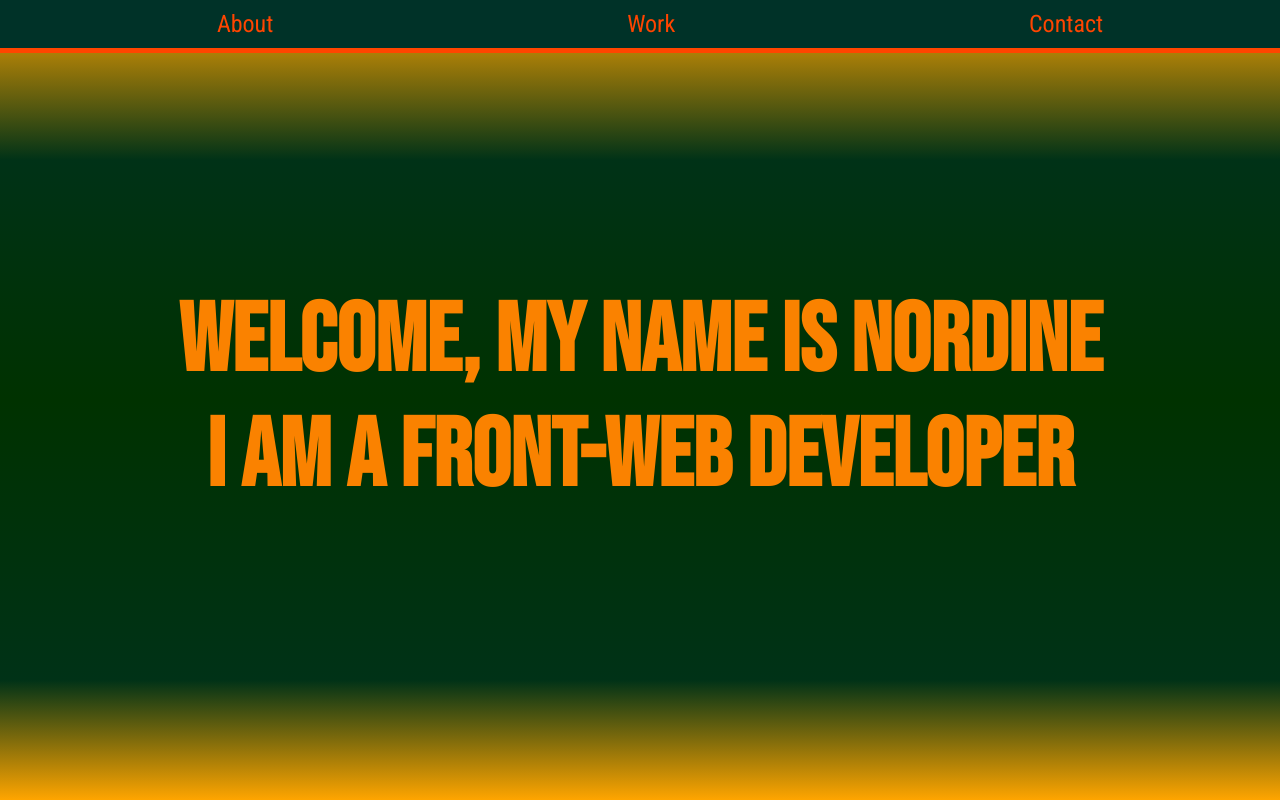
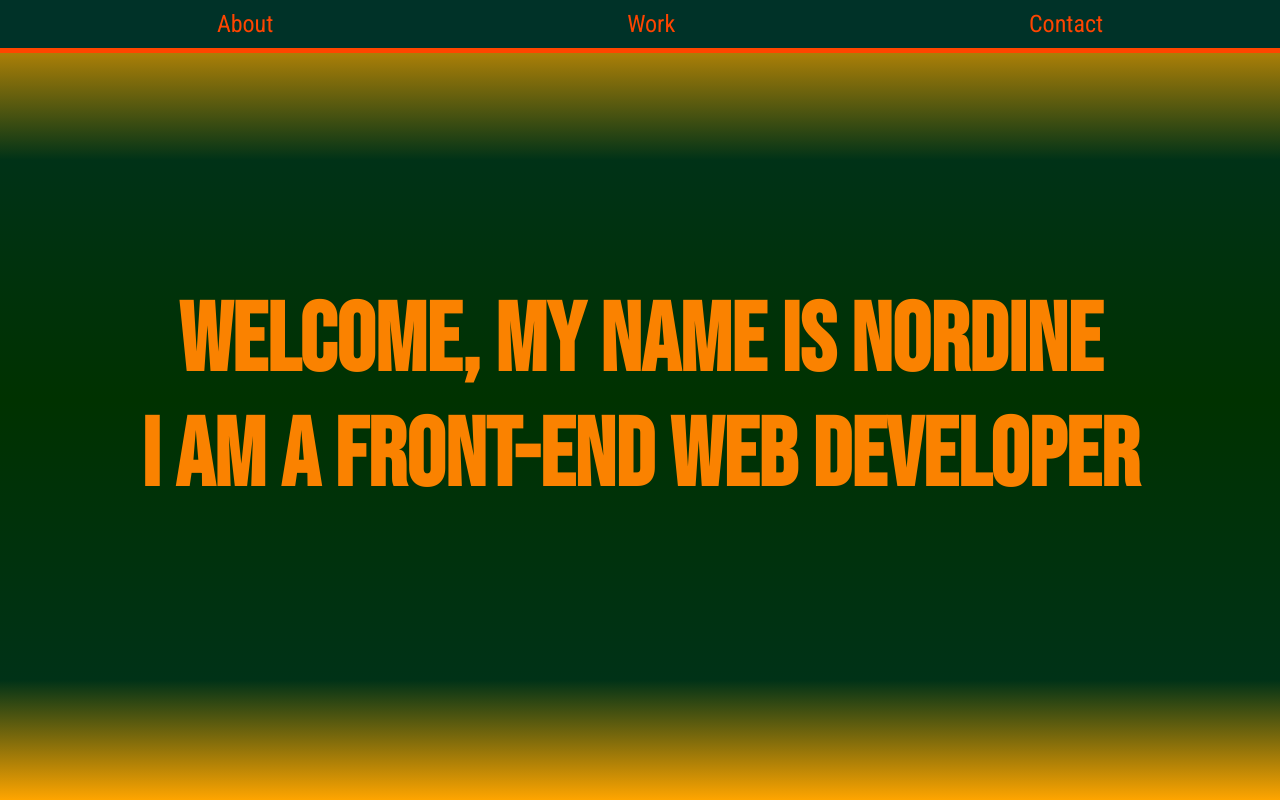
Before and after one commit to nordineadli/website-template, a plain HTML site: page index.html in a window 1280 px wide. Shown: the top 800 px of the page. Drawn offline with Linux system fonts and the light colour scheme.

Commit message:
Update index.html

```diff
--- a/index.html
+++ b/index.html
@@ -31,7 +31,7 @@
         <section id="welcome-section">
             <div id="presentation">
                 <h1>Welcome, My name is Nordine</h1>
-                <h2>I am a front-web developer</h2>
+                <h2>I am a front-end web developer</h2>
             </div>
         </section>
         <section id="portfolio">
```
